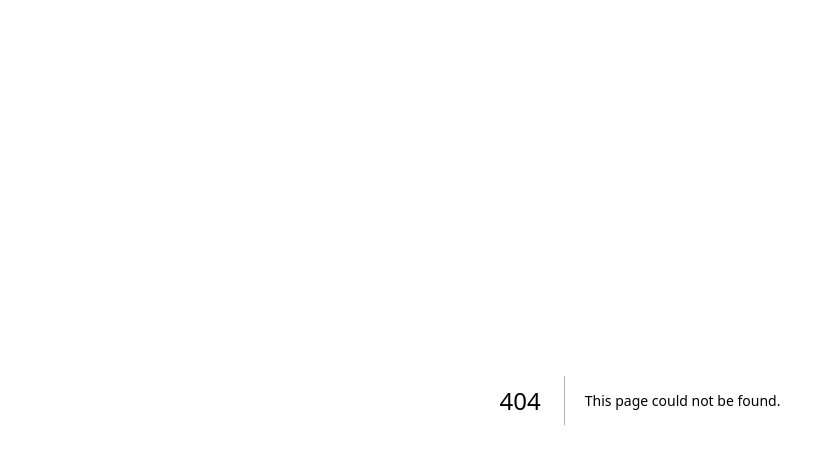
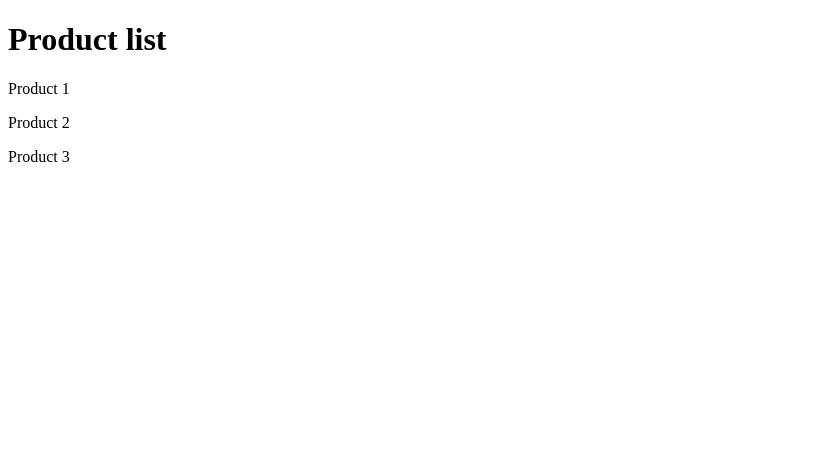
Before and after one commit to mo634/next-tutorial, a Next.js app: page /product in a window 1280 px wide. Before the commit this address had no page. Shown: the top 464 px of the page, without its empty margins (0-835 px from the left). Built offline with nearby package versions, Linux system fonts and the light colour scheme.

Commit message:
4.dynamic route

```diff
--- /dev/null
+++ b/src/app/product/page.tsx
@@ -0,0 +1,16 @@
+import React from 'react'
+
+const Product = () => {
+    return (
+        <div>
+            <h1>Product list </h1>
+
+            <p>Product 1</p>
+            <p>Product 2</p>
+            <p>Product 3</p>
+
+        </div>
+    )
+}
+
+export default Product
```
Also changed, not shown: src/app/about/page.tsx (deleted, +0 -9 lines), src/app/product/[productId]/page.tsx (added, +15 -0 lines), src/app/profile/page.tsx (deleted, +0 -9 lines).
